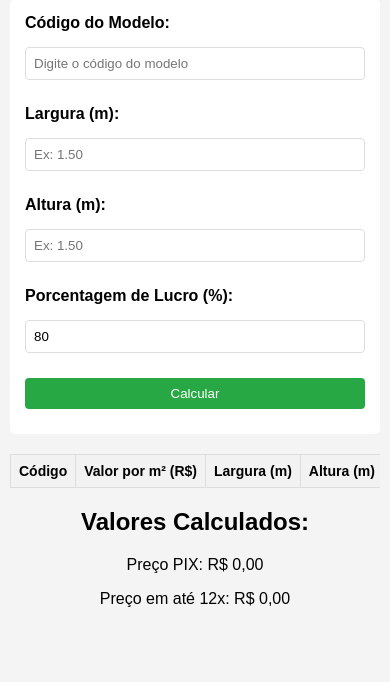
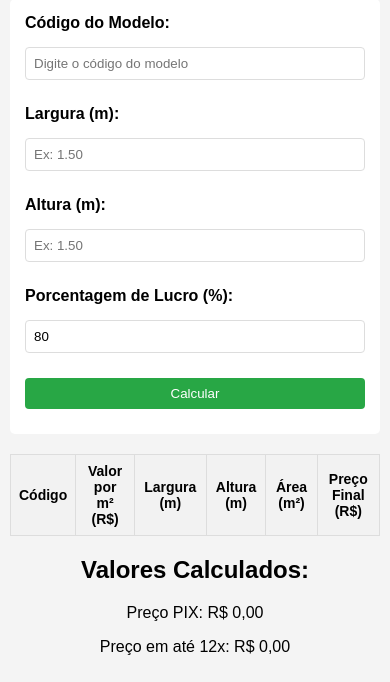
Before and after one commit to leonardocapristo/Orcamento, a plain HTML site: page index.html in a window 390 px wide. Shown: the part 211-893 px from the top of the page. Before the commit the page ends 845 px from the top, so only its background shows below. Drawn offline with Linux system fonts and the light colour scheme.

Commit message:
agoravai3

```diff
--- a/css/styles.css
+++ b/css/styles.css
@@ -119,9 +119,7 @@ th {
         font-size: 14px; /* Ajusta o tamanho da fonte para telas menores */
     }
 
-    th, td {
-        white-space: nowrap; /* Impede a quebra de texto nas células */
-    }
+
 }
 
 
```
